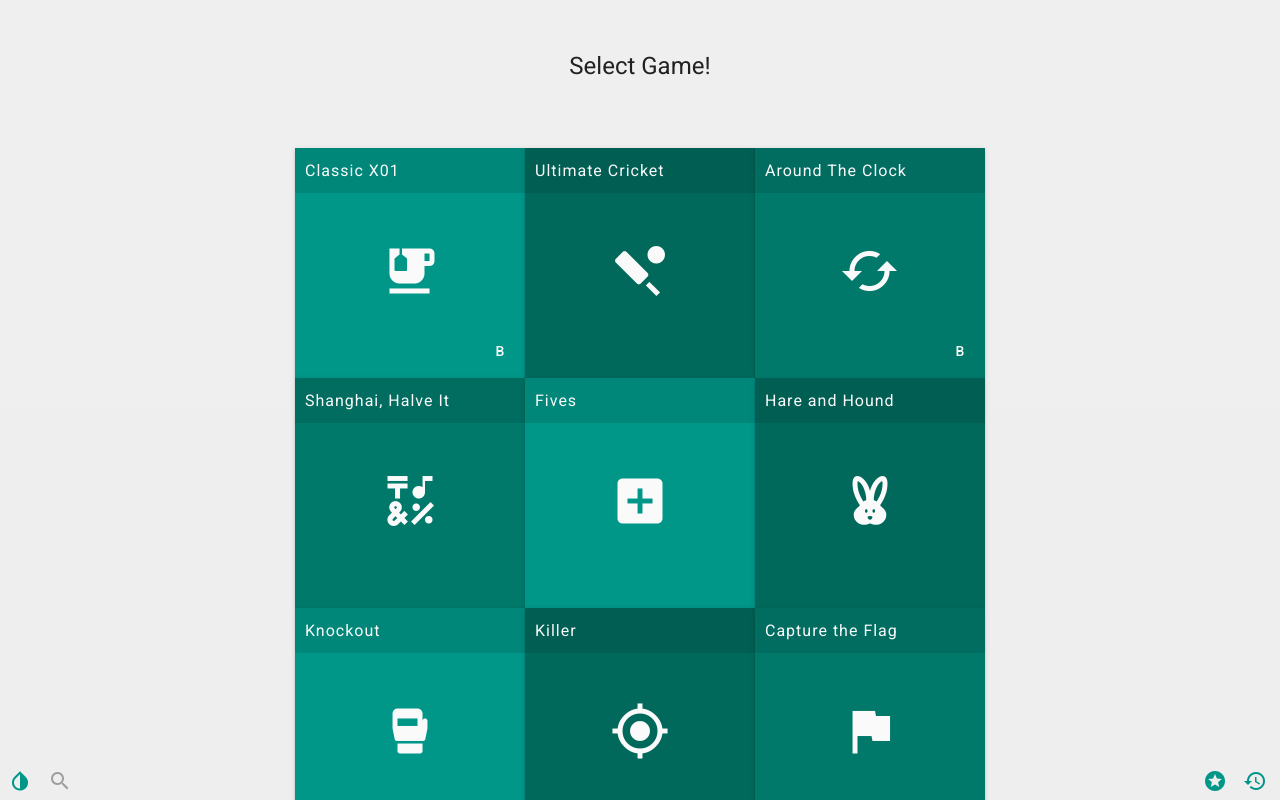
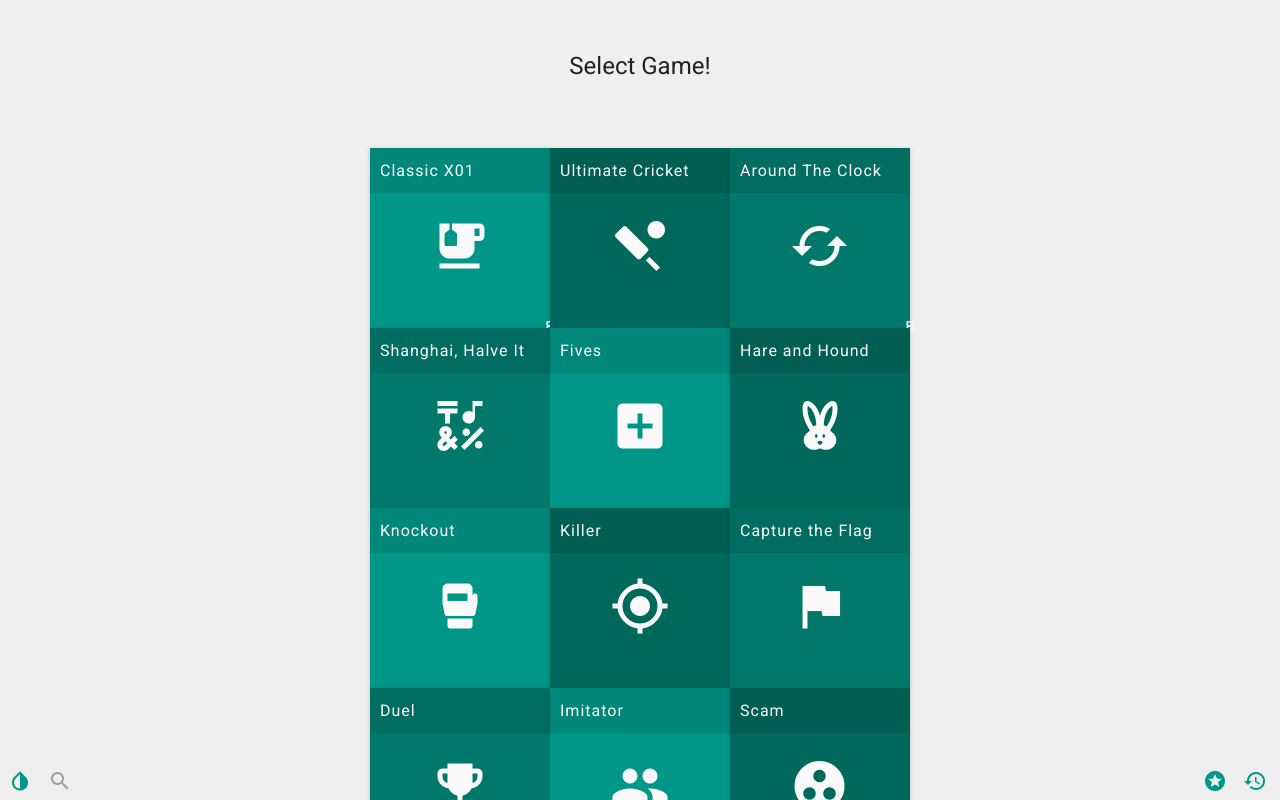
Before and after one commit to viktorhajer/darts-scoreboard-ng, an Angular app: page / in a window 1280 px wide. Shown: the top 800 px of the page. Built offline with nearby package versions, Linux system fonts and the light colour scheme.

Commit message:
Resize menu

```diff
--- a/src/app/shared/components/menu/menu.component.scss
+++ b/src/app/shared/components/menu/menu.component.scss
@@ -14,8 +14,8 @@
   }
 
   .gameSelectBox {
-    height: 230px;
-    width: 230px;
+    height: 180px;
+    width: 180px;
     display: flex;
     justify-content: center;
     align-items: center;
```
Also changed, not shown: 2 other files (tests, documents, lock files or other folders).
